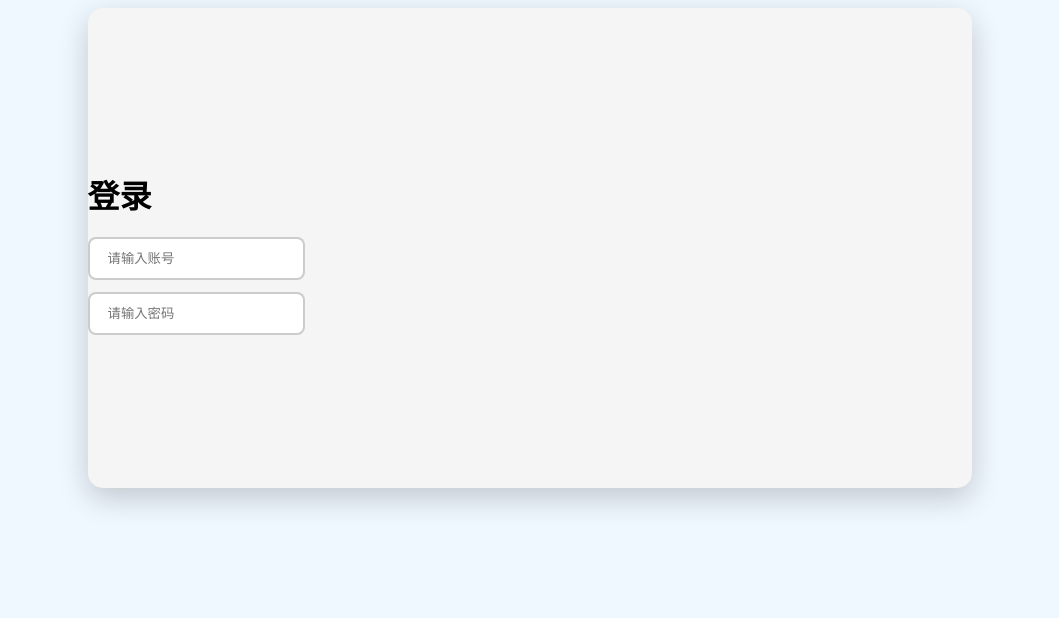
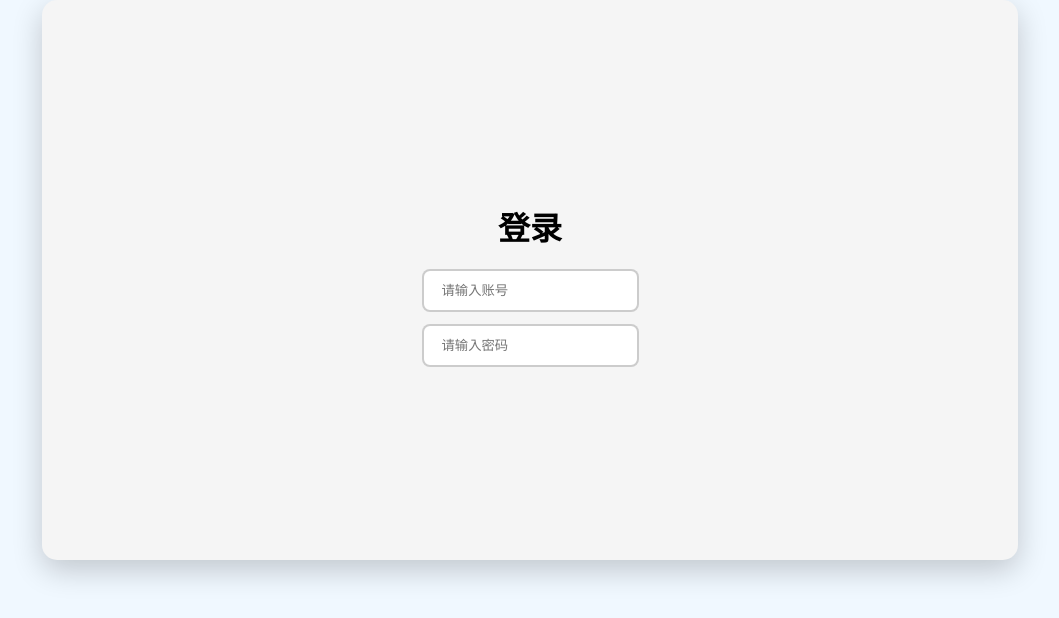
Before and after one commit to mengruxia/mengruxia.github.io, a plain HTML site: page index.html in a window 1280 px wide. Shown: the whole page, without its empty margins (110-1169 px from the left). Drawn offline with Linux system fonts and the light colour scheme.

Commit message:
Add files via upload

```diff
--- a/index.css
+++ b/index.css
@@ -4,6 +4,7 @@ body{
     align-items: center;
     height: 100%;
     background-color: aliceblue;
+    margin: 0;
 }
 
 .form{
@@ -15,12 +16,14 @@ body{
 
     display: flex;
     justify-content: center;
-    padding: auto;
+    padding: 40px;
     flex-direction: column;
+    align-items: center;
 }
 
 h1{
     margin-bottom: 20px;
+    text-align: center;
 }
 
 .input-group input{
```
